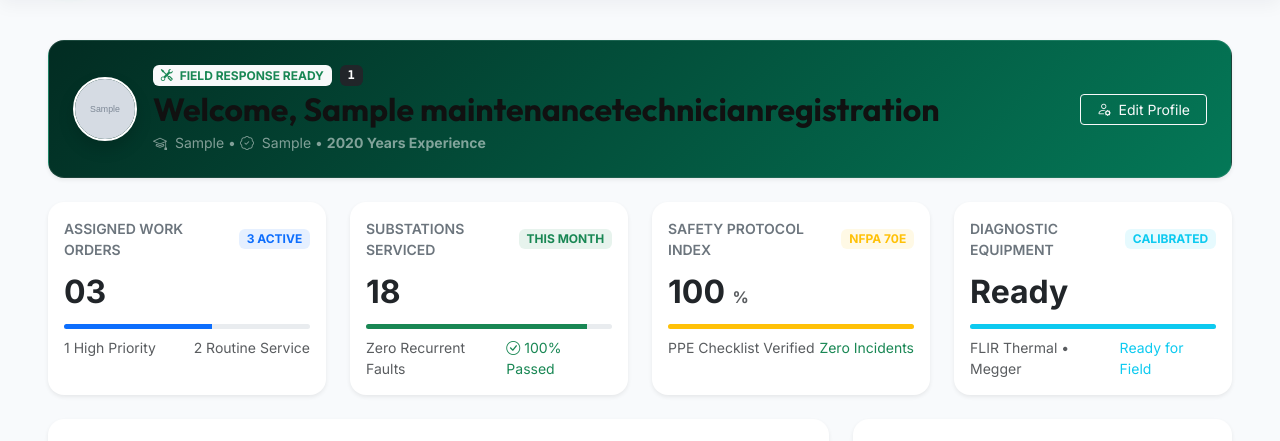
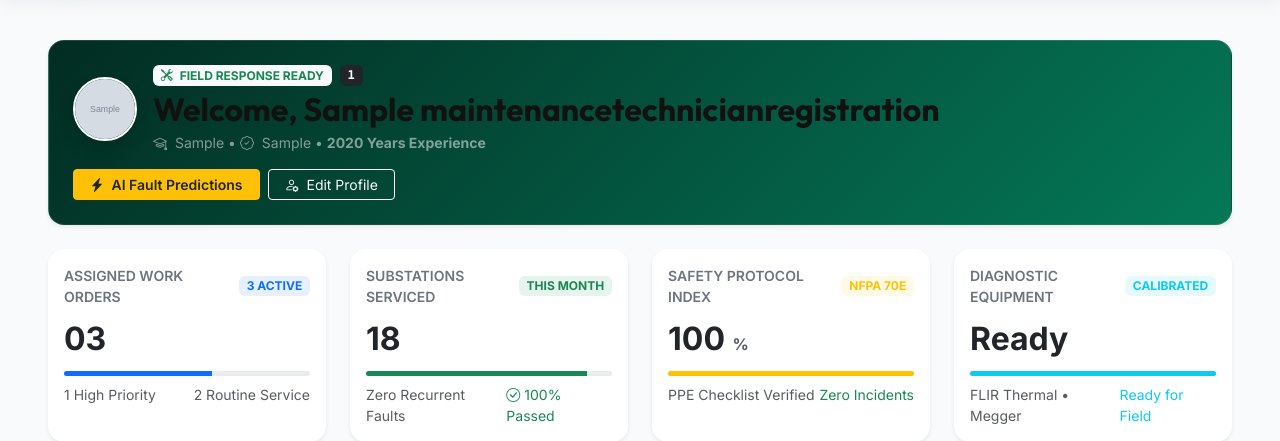
Before and after one commit to VishnuSuresh0204/Smart-Grid-Fault-Detection-System, a Django app: template templates/TECHNICIAN/home.html in a window 1280 px wide. Shown: the part 104-545 px from the top of the page. Run offline with Django 5.2, Linux system fonts and the light colour scheme; the template is opened without the code that fills it: values that come from a table or form of the project are taken from there, others are empty; tables that the repository leaves empty hold one stand-in row (values such as "Sample post"); grey boxes marked "Sample" are stand-in pictures; some libraries are stand-ins or nearby versions.

Commit message:
Update templates/TECHNICIAN/home.html

```diff
--- a/templates/TECHNICIAN/home.html
+++ b/templates/TECHNICIAN/home.html
@@ -30,7 +30,10 @@
             </div>
           </div>
         </div>
-        <div>
+        <div class="d-flex gap-2">
+          <a href="/prediction_history" class="btn btn-warning btn-sm text-dark px-3 fw-semibold">
+            <i class="bi bi-lightning-charge-fill me-1"></i> AI Fault Predictions
+          </a>
           <a href="/technician_profile" class="btn btn-outline-light btn-sm px-3">
             <i class="bi bi-person-gear me-1"></i> Edit Profile
           </a>
```
